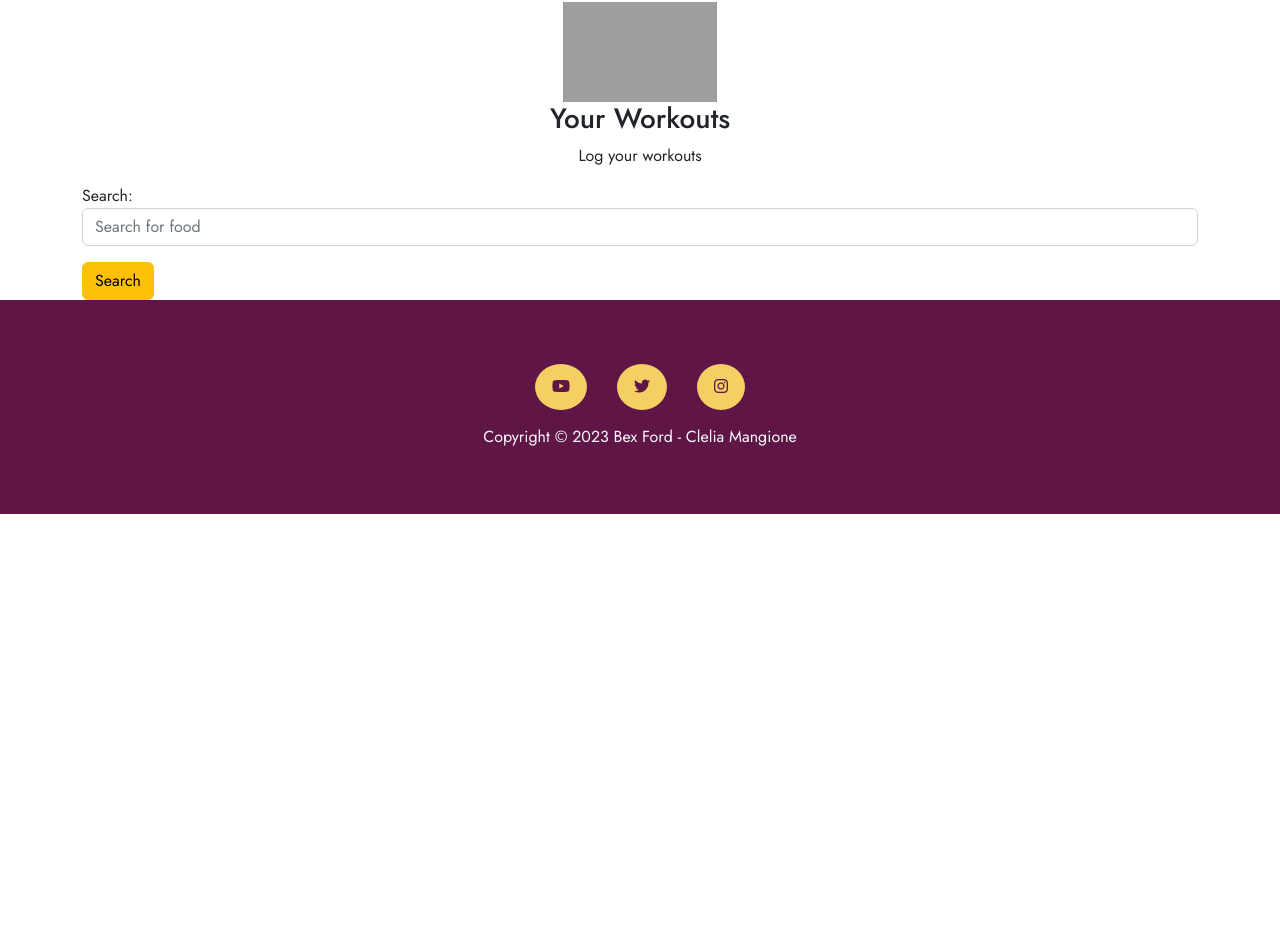
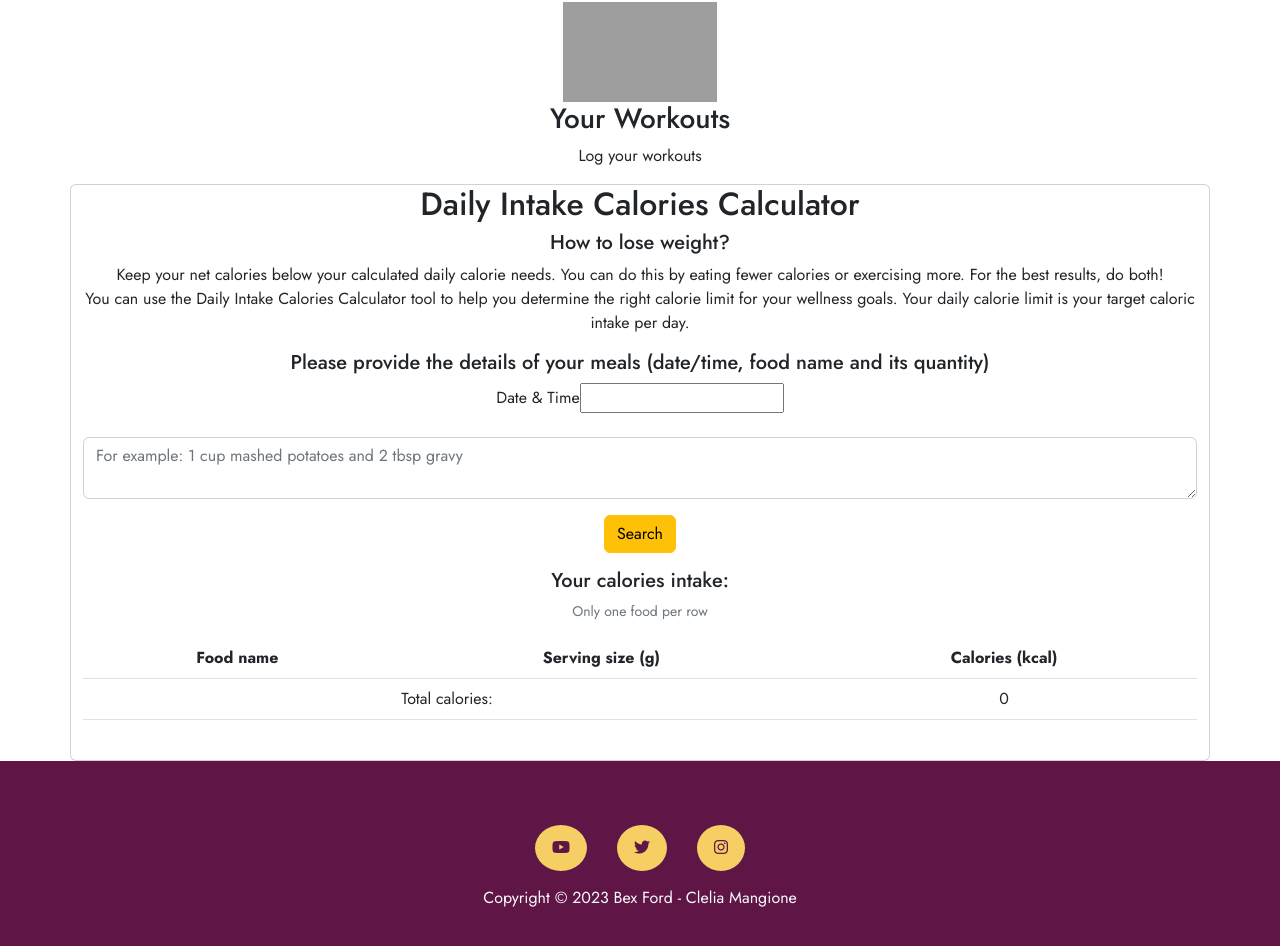
Before and after one commit to Clelia-M/WellFit, a React (Create React App) app: page / in a window 1280 px wide. Shown: the part 620-1566 px from the top of the page. Before the commit the page ends 1134 px from the top, so only its background shows below. Built offline with nearby package versions, Linux system fonts and the light colour scheme; grey boxes are pictures that could not be loaded; some icons are missing.

Commit message:
update Nutritions component with calendar and local storage added, minor changes made to CalendarTime

```diff
--- a/src/components/CalendarTime.js
+++ b/src/components/CalendarTime.js
@@ -1,16 +1,31 @@
-import React, { useState } from "react";
+import React, { forwardRef, useState } from "react";
 import DatePicker from "react-datepicker";
 import "react-datepicker/dist/react-datepicker.css";
 
+function CalendarTime() {
+  const [date, setDate] = useState();
+  const ExampleCustomInput = forwardRef(({ value, onClick, onChange }, ref) => (
+    <input
+      name="dateTime"
+      value={value}
+      className="example-custom-input"
+      onClick={onClick}
+      onChange={onChange}
+      ref={ref}
+      id="dateInput"
+    ></input>
+  ));
 
-function CalendarTime() {
-  const [date, setDate] = useState(new Date());
   return (
     <DatePicker
       showTimeInput
       dateFormat="MM/dd/yyyy h:mmaa"
       selected={date}
       onChange={date => setDate(date)}
+      customInput={<ExampleCustomInput />}
+      dayClassName={() => "example-datepicker-day-class"}
+      popperClassName="example-datepicker-class"
+      todayButton="TODAY"
     />
   );
 };
--- a/src/components/Nutritions.js
+++ b/src/components/Nutritions.js
@@ -1,53 +1,124 @@
-import React, { useState, useEffect } from "react";
+import React, { useState } from "react";
 import API from "../utils/API";
 import CalendarTime from "./CalendarTime";
 
 function Nutritions() {
   const [search, setSearch] = useState("")
   const [results, setResults] = useState([])
+  const [formData, setFormData] = useState({ dateTime: "", food: "" });
 
-  const searchNutrition = query => {
+  const searchFood = query => {
     API.search(query)
-      .then(res => setResults(res.data))
+      .then(res => {
+        setResults(res.data);
+        console.log(res.data);
+      })
       .catch(err => console.log(err));
   };
 
   const handleInputChange = event => {
     setSearch(event.target.value);
+    const { name, value } = event.target;
+    setFormData({
+      ...formData,
+      [name]: value
+    });
   };
 
   const handleFormSubmit = event => {
     event.preventDefault();
-    searchNutrition(search);
+    searchFood(search);
+    let savedSearch = JSON.parse(localStorage.getItem("searchedFood")) || [];
+    savedSearch.push({
+      date: document.getElementById("dateInput").value,
+      meal: document.getElementById("food-search").value,
+    });
+    localStorage.setItem("searchedFood", JSON.stringify(savedSearch));
+    setSearch("");
+    setFormData({
+      dateTime: "",
+      food: ""
+    });
+  };
+
+  const calorieSum = () => {
+    let sum = 0;
+    for (let i = 0; i < results.length; i++) {
+      sum += results[i].calories;
+    }
+    console.log(sum);
+    return sum;
   };
 
   return (
     <div className="container">
+      <div className="card-deck">
+        <div className="col">
+          <div className="row">
+            <div className="card text-center">
+              <h2>Daily Intake Calories Calculator</h2>
+              <h5>How to lose weight?</h5>
+              <p>
+                Keep your net calories below your calculated daily calorie needs.
+                You can do this by eating fewer calories or exercising more.
+                For the best results, do both!
+                <br />
+                You can use the Daily Intake Calories Calculator tool to help you determine the right calorie limit for your wellness goals.
+                Your daily calorie limit is your target caloric intake per day.
+              </p>
+              <h5>Please provide the details of your meals (date/time, food name and its quantity)</h5>
+              <div className="dateInput mb-4">
+                <label className="font-weight-bold">Date & Time</label>
+                <CalendarTime />
+              </div>
               <form>
                 <div className="form-group">
-          <label htmlFor="search">Search:</label>
-          <input
+                  <textarea
                     onChange={handleInputChange}
                     value={search}
-            name="search"
+                    name="food"
                     type="text"
                     className="form-control"
-            placeholder="Search for food"
-            id="search"
+                    placeholder="For example: 1 cup mashed potatoes and 2 tbsp gravy"
+                    id="food-search"
                   />
-          <button onClick={handleFormSubmit} className="btn btn-warning mt-3">
+                </div>
+                <button onClick={handleFormSubmit} className="btn btn-warning my-3" type="submit">
                   Search
                 </button>
+              </form>
+              <div className="result-list mb-4">
+                <h5>Your calories intake:</h5>
+                <p className="text-muted small">Only one food per row</p>
+                <table className="table table-hover">
+                  <thead className="thead-dark">
+                    <tr>
+                      <th scope="col">Food name</th>
+                      <th scope="col">Serving size (g)</th>
+                      <th scope="col">Calories (kcal)</th>
+                    </tr>
+                  </thead>
+                  <tbody>
+                    {results.map(result => (
+                      <tr>
+                        <td>{result.name}</td>
+                        <td>{result.serving_size_g}</td>
+                        <td>{result.calories}</td>
+                      </tr>
+                    ))}
+                    <tr>
+                      <td colspan="2">Total calories:</td>
+                      <td id="sumCal">{calorieSum()}</td>
+                    </tr>
+                  </tbody>
+                </table>
+
               </div>
-      </form>
-      <ul className="list-group">
-        {results.map(result => (
-          <li className="list-group-item">
-            Calories of {result.name}: {result.calories}
-          </li>
-        ))}
-      </ul>
             </div>
+          </div>
+        </div>
+      </div>
+    </div >
   );
 
 }
```
Lines whose indentation alone changed are shown as unchanged.
